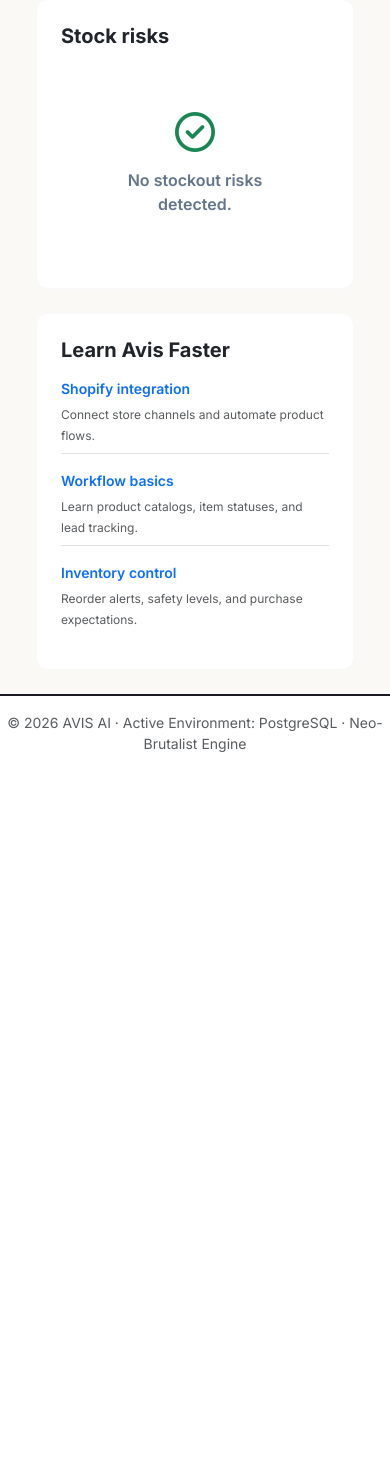
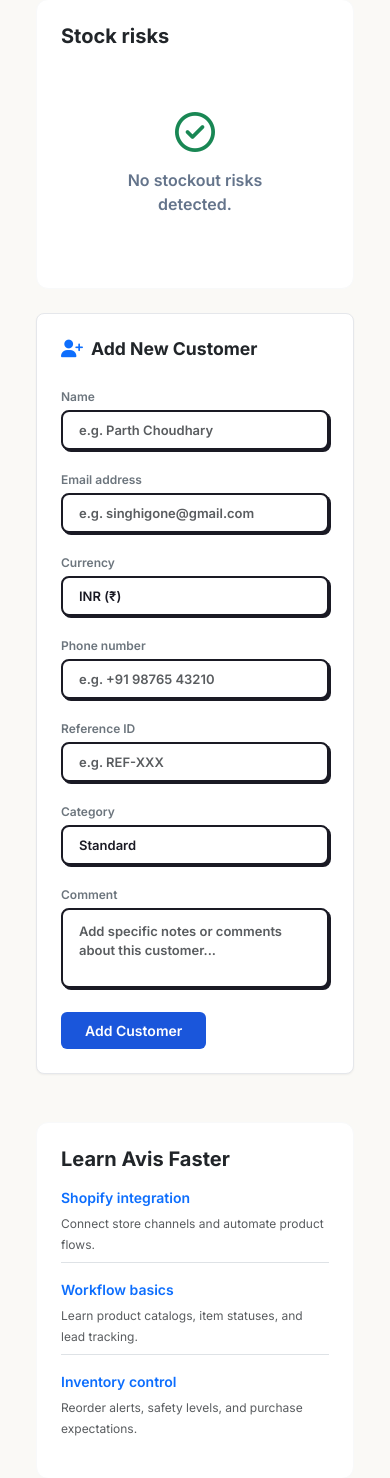
Before and after one commit to ParthChoudhary123/avis2, a Django app: page /manager/dashboard/ in a window 390 px wide. Shown: the part 912-2390 px from the top of the page. Before the commit the page ends 1664 px from the top, so only its background shows below. Run offline with Django 5.2, Linux system fonts and the light colour scheme; the visitor is signed in with stand-in values (Sample User, id 1); data that the repository does not hold is empty.

Commit message:
Embed Add New Customer form directly on the Home Dashboard and remove it from modular subtabs

```diff
--- a/inventory/templates/inventory/base_dashboard.html
+++ b/inventory/templates/inventory/base_dashboard.html
@@ -751,8 +751,7 @@
                 { name: 'Quotes', id: 'quotes' },
                 { name: 'Sales orders', id: 'sales-orders' },
                 { name: 'Returns', id: 'returns' },
-                { name: 'Price lists', id: 'price-lists' },
-                { name: 'Customers', id: 'customers' }
+                { name: 'Price lists', id: 'price-lists' }
             ],
             'buy': [
                 { name: 'Purchasing', id: 'purchasing' },
--- a/inventory/templates/inventory/manager_dashboard.html
+++ b/inventory/templates/inventory/manager_dashboard.html
@@ -326,12 +326,57 @@
                 </div>
 
                 <!-- Stock Risks Panel (Bottom) -->
-                <div class="card border border-light p-4" style="background-color: #ffffff; border-radius: 12px;">
+                <div class="card border border-light p-4 mb-4" style="background-color: #ffffff; border-radius: 12px;">
                     <h5 class="fw-bold text-dark mb-3 text-start">Stock risks</h5>
                     <div class="empty-state-container">
                         <i class="fa-regular fa-circle-check empty-state-icon text-success"></i>
                         <p class="mb-0 fw-semibold">No stockout risks detected.</p>
                     </div>
+                </div>
+
+                <!-- Add New Customer Card (Embedded Inline on Home Dashboard) -->
+                <div class="card p-4 text-start mb-4" style="border: 1px solid #E5E7EB; border-radius: 8px; box-shadow: 0 1px 2px 0 rgba(0, 0, 0, 0.05); background-color: #FFFFFF;">
+                    <h5 class="fw-bold text-dark mb-4" style="font-family: 'Outfit', 'Inter', sans-serif; font-size: 1.1rem; color: #111827;">
+                        <i class="fa-solid fa-user-plus text-primary me-2"></i>Add New Customer
+                    </h5>
+                    <form onsubmit="submitNewCustomer(event)">
+                        <div class="row g-3">
+                            <div class="col-md-6">
+                                <label class="form-label small fw-semibold text-secondary mb-1" style="font-size: 12px; color: #4B5563;">Name</label>
+                                <input type="text" class="form-control" style="height: 40px; border-color: #E5E7EB; border-radius: 6px; color: #111827; font-size: 13px;" required id="cust-input-name" placeholder="e.g. Parth Choudhary">
+                            </div>
+                            <div class="col-md-6">
+                                <label class="form-label small fw-semibold text-secondary mb-1" style="font-size: 12px; color: #4B5563;">Email address</label>
+                                <input type="email" class="form-control" style="height: 40px; border-color: #E5E7EB; border-radius: 6px; color: #111827; font-size: 13px;" required id="cust-input-email" placeholder="e.g. singhigone@gmail.com">
+                            </div>
+
+                            <div class="col-md-6">
+                                <label class="form-label small fw-semibold text-secondary mb-1" style="font-size: 12px; color: #4B5563;">Currency</label>
+                                <input type="text" class="form-control" style="height: 40px; border-color: #E5E7EB; border-radius: 6px; color: #111827; font-size: 13px;" value="INR (₹)" required id="cust-input-currency">
+                            </div>
+                            <div class="col-md-6">
+                                <label class="form-label small fw-semibold text-secondary mb-1" style="font-size: 12px; color: #4B5563;">Phone number</label>
+                                <input type="text" class="form-control" style="height: 40px; border-color: #E5E7EB; border-radius: 6px; color: #111827; font-size: 13px;" required id="cust-input-phone" placeholder="e.g. +91 98765 43210">
+                            </div>
+
+                            <div class="col-md-6">
+                                <label class="form-label small fw-semibold text-secondary mb-1" style="font-size: 12px; color: #4B5563;">Reference ID</label>
+                                <input type="text" class="form-control" style="height: 40px; border-color: #E5E7EB; border-radius: 6px; color: #111827; font-size: 13px;" placeholder="e.g. REF-XXX" id="cust-input-ref">
+                            </div>
+                            <div class="col-md-6">
+                                <label class="form-label small fw-semibold text-secondary mb-1" style="font-size: 12px; color: #4B5563;">Category</label>
+                                <input type="text" class="form-control" style="height: 40px; border-color: #E5E7EB; border-radius: 6px; color: #111827; font-size: 13px;" value="Standard" id="cust-input-category">
+                            </div>
+
+                            <div class="col-12">
+                                <label class="form-label small fw-semibold text-secondary mb-1" style="font-size: 12px; color: #4B5563;">Comment</label>
+                                <textarea class="form-control" style="height: 80px; border-color: #E5E7EB; border-radius: 6px; color: #111827; font-size: 13px; resize: none;" id="cust-input-comment" placeholder="Add specific notes or comments about this customer..."></textarea>
+                            </div>
+                        </div>
+                        <div class="mt-4 text-start">
+                            <button type="submit" class="btn btn-primary px-4 py-2 text-white" style="background-color: #1A56DB !important; border: none; border-radius: 6px; font-weight: 600; font-size: 14px;">Add Customer</button>
+                        </div>
+                    </form>
                 </div>
             </div>
 
@@ -1396,11 +1388,6 @@
     // ----------------------------------------------------
     // CUSTOMER MATRIX LIST INTAKE & STORAGE
     // ----------------------------------------------------
-    function showNewCustomerModal() {
-        const modal = new bootstrap.Modal(document.getElementById('newCustomerModal'));
-        modal.show();
-    }
-
     function submitNewCustomer(e) {
         e.preventDefault();
         const name = document.getElementById('cust-input-name').value;
@@ -1424,11 +1412,7 @@
                 <td>${comment}</td>
             `;
             tbody.prepend(tr);
-
-        // Hide
-        const modalEl = document.getElementById('newCustomerModal');
-        const modal = bootstrap.Modal.getInstance(modalEl);
-        modal.hide();
+        }
 
         // Clear
         document.getElementById('cust-input-name').value = '';
@@ -1438,7 +1422,7 @@
         document.getElementById('cust-input-comment').value = '';
 
         updateCustomerCount();
-        alert(`Customer ${name} added.`);
+        alert(`Customer ${name} added successfully.`);
     }
 
     function updateCustomerCount() {
```
Also changed, not shown: other parts of inventory/templates/inventory/manager_dashboard.html (+2 -54 lines). Lines whose indentation alone changed are shown as unchanged.
